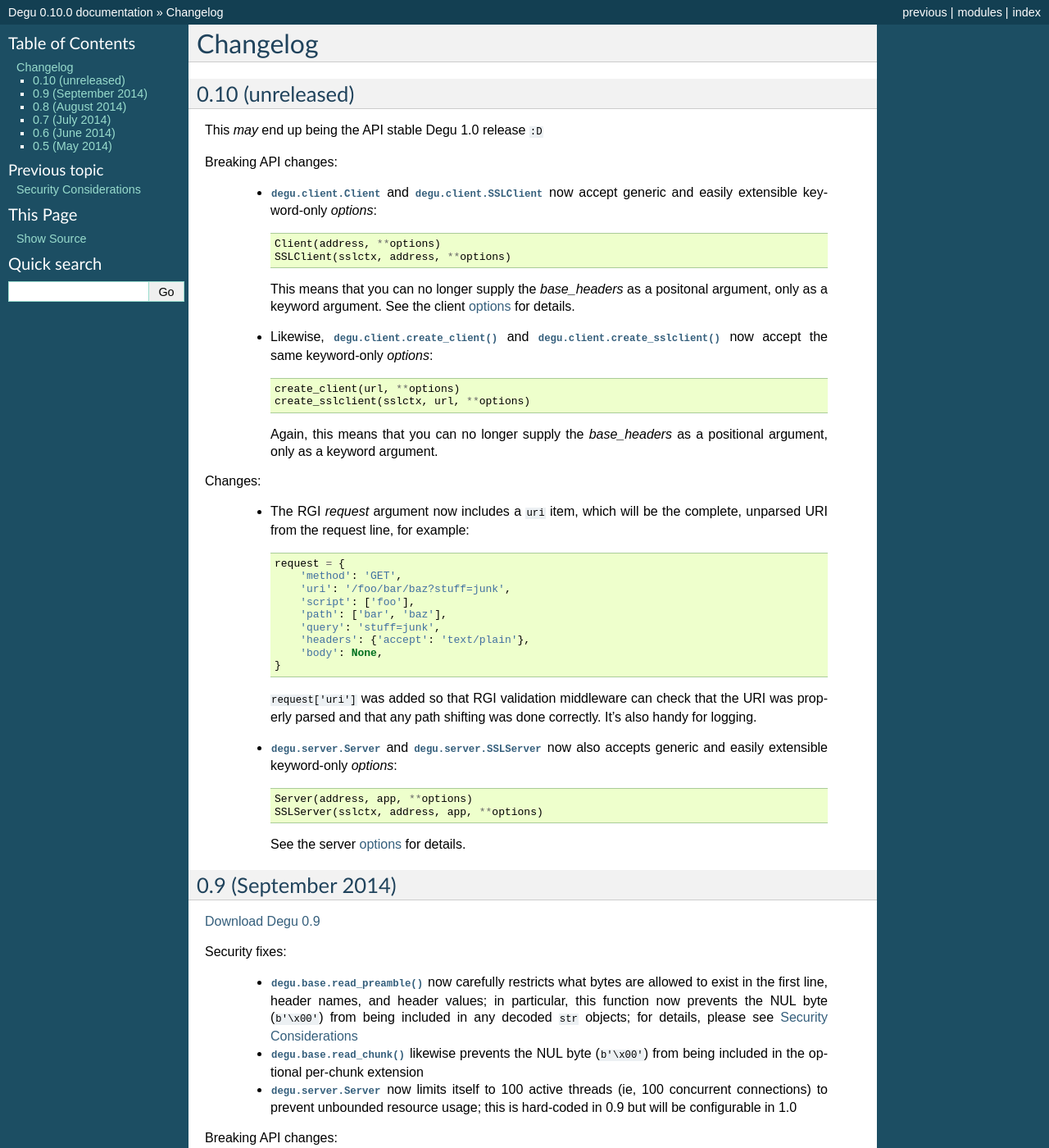
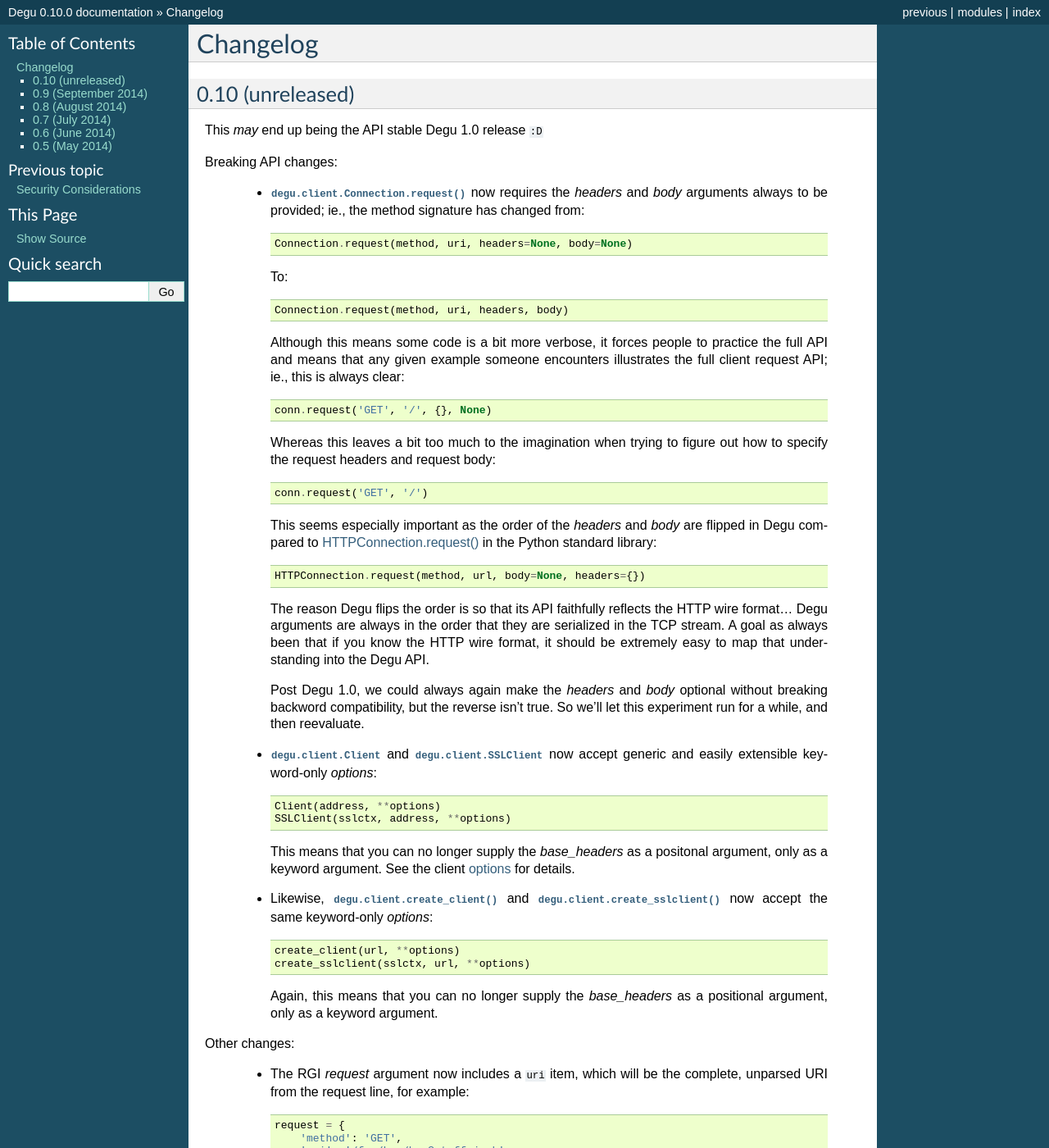
Before and after one commit to json420/degu, a Sphinx documentation site: the page built from doc/changelog.rst, in a window 1280 px wide and 1400 px high. Shown: the whole window at 82% size. Built offline with Sphinx 7.4.7, drawn with Linux system fonts in a browser that asks for light colours.

Commit message:
headers and body are no longer optional args to Connection.request()

```diff
--- a/doc/changelog.rst
+++ b/doc/changelog.rst
@@ -9,6 +9,45 @@
 
 
 Breaking API changes:
+
+    *   :meth:`degu.client.Connection.request()` now requires the *headers* and
+        *body* arguments always to be provided; ie., the method signature has
+        changed from::
+
+            Connection.request(method, uri, headers=None, body=None)
+
+        To::
+
+            Connection.request(method, uri, headers, body)
+
+        Although this means some code is a bit more verbose, it forces people to
+        practice the full API and means that any given example someone
+        encounters illustrates the full client request API; ie., this is always
+        clear::
+
+            conn.request('GET', '/', {}, None)
+
+        Whereas this leaves a bit too much to the imagination when trying to
+        figure out how to specify the request headers and request body::
+
+            conn.request('GET', '/')
+
+        This seems especially important as the order of the *headers* and *body*
+        are flipped in Degu compared to `HTTPConnection.request()`_ in the
+        Python standard library::
+
+            HTTPConnection.request(method, url, body=None, headers={})
+
+        The reason Degu flips the order is so that its API faithfully reflects
+        the HTTP wire format... Degu arguments are always in the order that they
+        are serialized in the TCP stream.  A goal as always been that if you
+        know the HTTP wire format, it should be extremely easy to map that
+        understanding into the Degu API.
+
+        Post Degu 1.0, we could always again make the *headers* and *body*
+        optional without breaking backword compatibility, but the reverse isn't
+        true.  So we'll let this experiment run for a while, and then
+        reevaluate.
 
     *   :class:`degu.client.Client` and :class:`degu.client.SSLClient` now
         accept generic and easily extensible keyword-only *options*::
@@ -31,7 +70,7 @@
         positional argument, only as a keyword argument.
 
 
-Changes:
+Other changes:
 
     *   The RGI *request* argument now includes a ``uri`` item, which will be
         the complete, unparsed URI from the request line, for example::
@@ -455,9 +494,10 @@
       themselves creating clients)
 
 
-
 .. _`Download Degu 0.9`: https://launchpad.net/degu/+milestone/0.9
 .. _`Download Degu 0.8`: https://launchpad.net/degu/+milestone/0.8
 .. _`Download Degu 0.7`: https://launchpad.net/degu/+milestone/0.7
 .. _`Download Degu 0.6`: https://launchpad.net/degu/+milestone/0.6
 .. _`Download Degu 0.5`: https://launchpad.net/degu/+milestone/0.5
+
+.. _`HTTPConnection.request()`: https://docs.python.org/3/library/http.client.html#http.client.HTTPConnection.request
--- a/doc/degu.client.rst
+++ b/doc/degu.client.rst
@@ -33,12 +33,12 @@
 And finally make a request to our server using :meth:`Connection.request()` like
 this, which will return a :class:`Response` namedtuple:
 
->>> conn.request('GET', '/')
+>>> conn.request('GET', '/', {}, None)
 Response(status=200, reason='OK', headers={'x-msg': 'hello, world'}, body=None)
 
 As per HTTP/1.1, multiple requests can be made using the same connection:
 
->>> conn.request('PUT', '/foo/bar')
+>>> conn.request('PUT', '/foo/bar', {}, None)
 Response(status=200, reason='OK', headers={'x-msg': 'hello, world'}, body=None)
 
 If you're truly done using it, it's a good idea to explicitly close a connection
--- a/doc/degu.server.rst
+++ b/doc/degu.server.rst
@@ -40,7 +40,7 @@
 >>> from degu.client import Client
 >>> client = Client(address)
 >>> conn = client.connect()
->>> response = conn.request('GET', '/')
+>>> response = conn.request('GET', '/', {}, None)
 >>> response.body.read()
 b'hello, world'
 
```
Also changed, not shown: doc/tutorial.rst (+5 -5 lines), 3 other files.
